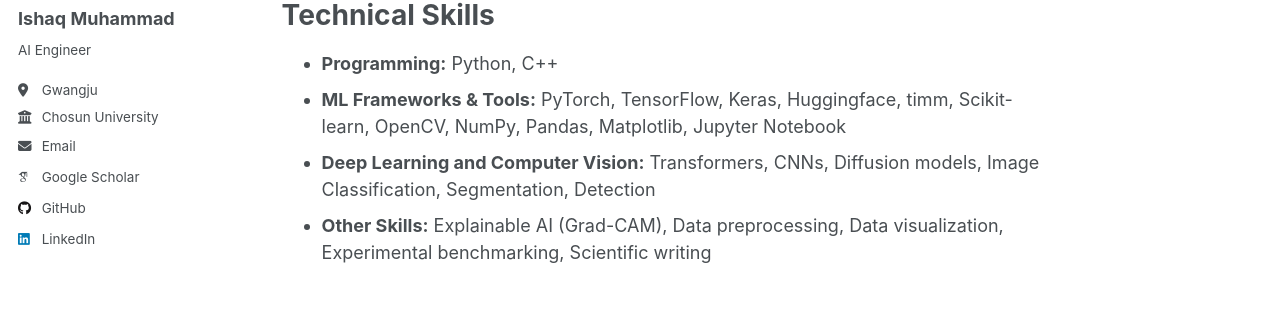
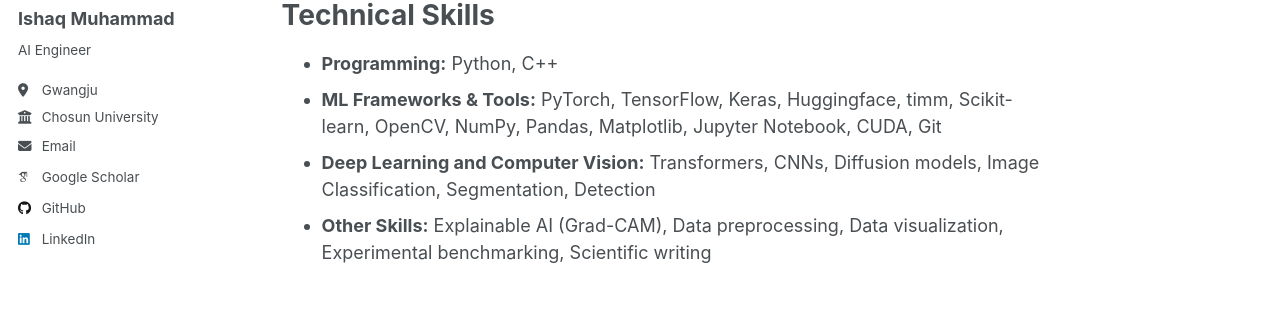
Before and after one commit to IshaqMKhan/IshaqMKhan.github.io, a Jekyll site: the page built from _pages/about.md, in a window 1280 px wide and 900 px high, scrolled down 548 px. Shown: the part 235-544 px from the top of the window. Built offline with Jekyll 4.4.1, drawn with Linux system fonts in a browser that asks for light colours; some web fonts are replaced; a script that is not in the unit is left out.

Commit message:
Update about.md

```diff
--- a/_pages/about.md
+++ b/_pages/about.md
@@ -27,6 +27,6 @@
 ======
 
 - **Programming:** Python, C++
-- **ML Frameworks & Tools:** PyTorch, TensorFlow, Keras, Huggingface, timm, Scikit-learn, OpenCV, NumPy, Pandas, Matplotlib, Jupyter Notebook
+- **ML Frameworks & Tools:** PyTorch, TensorFlow, Keras, Huggingface, timm, Scikit-learn, OpenCV, NumPy, Pandas, Matplotlib, Jupyter Notebook, CUDA, Git
 - **Deep Learning and Computer Vision:** Transformers, CNNs, Diffusion models, Image Classification, Segmentation, Detection
 - **Other Skills:** Explainable AI (Grad-CAM), Data preprocessing, Data visualization, Experimental benchmarking, Scientific writing
```
